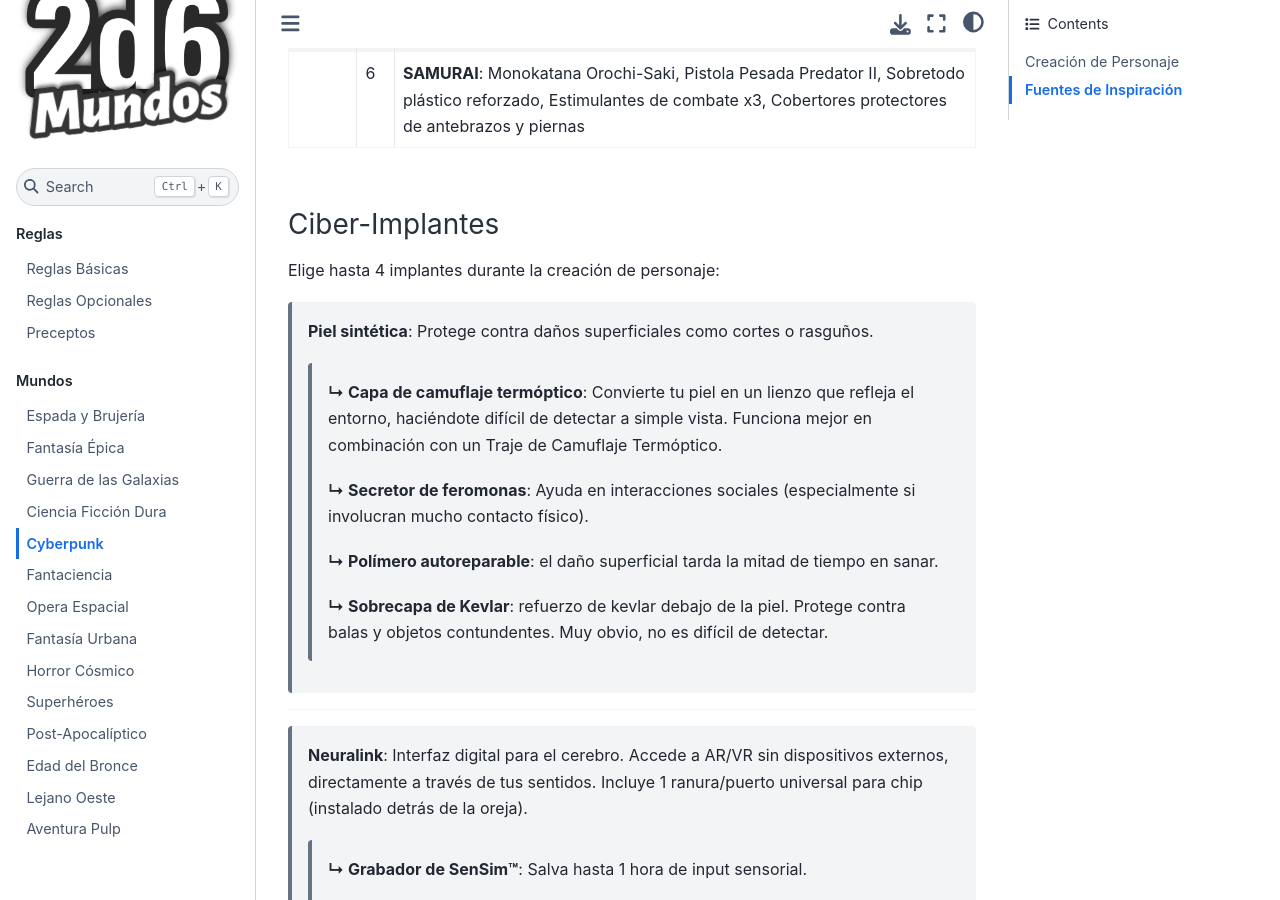
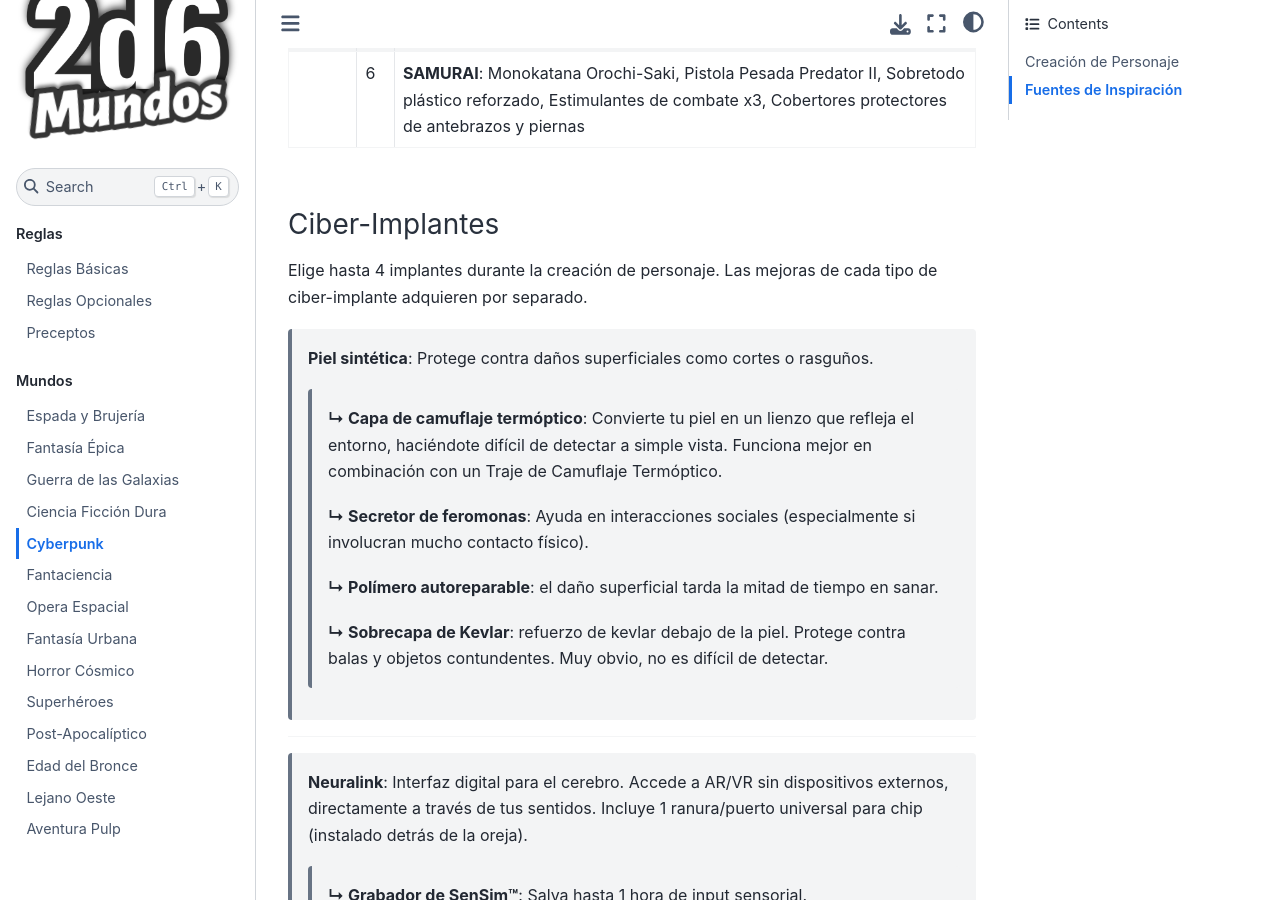
Before and after one commit to TaTooKa/2d6Mundos, a Sphinx documentation site: the page built from docs/source/pages/worlds/cyberpunk.rst, in a window 1280 px wide and 900 px high, scrolled down 1950 px. Built offline with Sphinx 7.4.7 and the Sphinx Book theme 1.1.4, drawn with Linux system fonts in a browser that asks for light colours; some web fonts are replaced.

Commit message:
clarification
Co-authored-by: Copilot <copilot@github.com>

```diff
--- a/docs/source/pages/worlds/cyberpunk.rst
+++ b/docs/source/pages/worlds/cyberpunk.rst
@@ -46,7 +46,7 @@ Elige o tira `d6, d6` para determinar tu Trasfondo y equipo inicial. Si comienza
 Ciber-Implantes
 ^^^^^^^^^^^^^^^
 
-Elige hasta 4 implantes durante la creación de personaje:
+Elige hasta 4 implantes durante la creación de personaje. Las mejoras de cada tipo de ciber-implante adquieren por separado.
 
    **Piel sintética**: Protege contra daños superficiales como cortes o rasguños.
 
```
